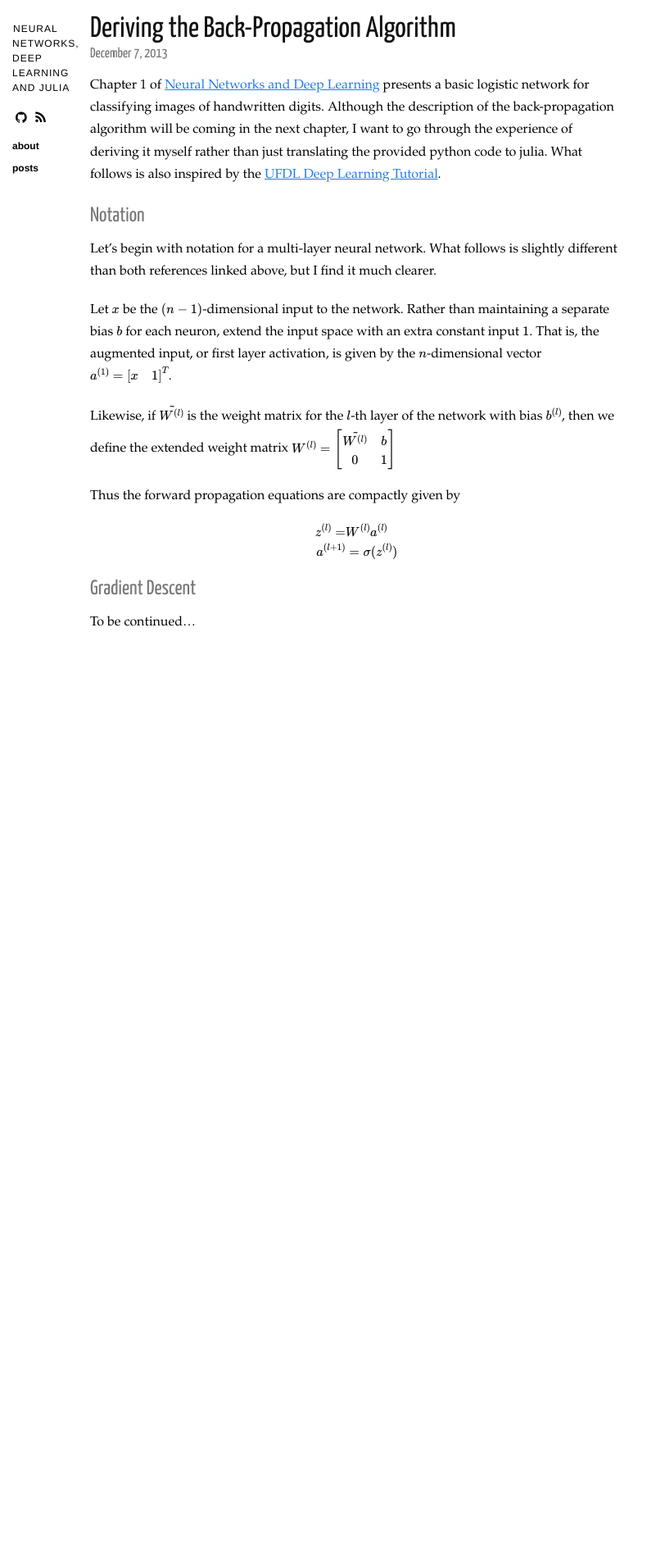
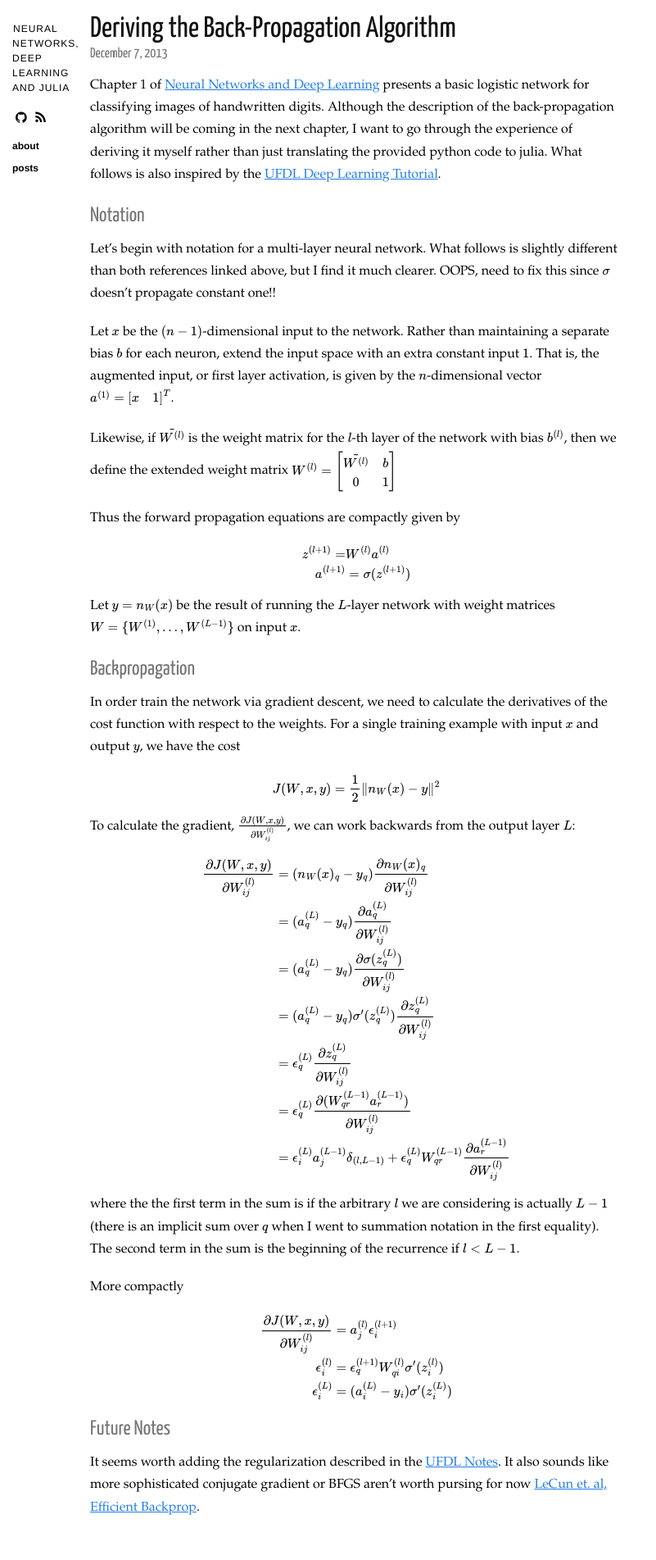
Before and after one commit to bachase/nnadl-julia, a Jekyll site: the page built from _posts/2013-12-07-backprop.markdown, in a window 1280 px wide. Shown: the whole page at 82% size, without its empty margins (0-801 px from the left). Built offline with Jekyll 4.4.1, drawn with Linux system fonts in a browser that asks for light colours; nearby versions of some CDN libraries; formulas are drawn with MathJax 3; before the commit the page ends 900 px from its top, so only the background shows below that.

Commit message:
more progress on notes

```diff
--- a/_posts/2013-12-07-backprop.markdown
+++ b/_posts/2013-12-07-backprop.markdown
@@ -6,7 +6,7 @@ category: post
 Chapter 1 of [Neural Networks and Deep Learning](http://neuralnetworksanddeeplearning.com/) presents a basic logistic network for classifying images of handwritten digits.  Although  the description of the back-propagation algorithm will be coming in the next chapter, I want to go through the experience of deriving it myself rather than just translating the provided python code to julia.  What follows is also inspired by the [UFDL Deep Learning Tutorial](http://ufldl.stanford.edu/wiki/index.php/UFLDL_Tutorial).
 
 ### Notation
-Let's begin with notation for a multi-layer neural network.  What follows is slightly different than both references linked above, but I find it much clearer.
+Let's begin with notation for a multi-layer neural network.  What follows is slightly different than both references linked above, but I find it much clearer. OOPS, need to fix this since $\sigma$ doesn't propagate constant one!!
 
 Let $$ x $$ be the $$(n-1)$$-dimensional input to the network. Rather than maintaining a separate bias $$ b $$ for each neuron, extend the input space with an extra constant input $$ 1 $$. That is, the augmented input, or first layer activation, is given by the $$n$$-dimensional vector
 $$ a^{(1)} = \begin{bmatrix} x & 1 \end{bmatrix}^T $$.
@@ -23,11 +23,47 @@ Thus the forward propagation equations are compactly given by
 
 $$
 \begin{align}
-z^{(l)} =& W^{(l)}a^{(l)} \cr
- a^{(l+1)} &= \sigma( z^{(l)})
+z^{(l+1)} =& W^{(l)}a^{(l)} \cr
+ a^{(l+1)} &= \sigma( z^{(l+1)})
 \end{align}
 $$
 
-### Gradient Descent
+Let $$ y = n_W(x) $$ be the result of running the $L$-layer network with weight matrices $$W=\{W^{(1)},\ldots,W^{(L-1)}\}$$ on input $$x$$.
 
-To be continued...
+### Backpropagation
+
+In order train the network via gradient descent, we need to calculate the derivatives of the cost function with respect to the weights.  For a single training example with input $$x$$ and output $$y$$, we have the cost
+
+$$
+J(W,x,y) = \frac{1}{2}\lVert n_W(x) - y \rVert^2
+$$
+
+To calculate the gradient, $$ \frac{\partial J(W,x,y)}{\partial W^{(l)}_{ij}} $$, we can work backwards from the output layer $$L$$:
+
+$$
+\begin{align}
+\frac{\partial J(W,x,y)}{\partial W^{(l)}_{ij}} &= (n_W(x)_q - y_q) \frac{\partial n_W(x)_q}{\partial W^{(l)}_{ij}}\\
+&=(a^{(L)}_q - y_q)\frac{\partial a_q^{(L)}}{\partial W^{(l)}_{ij}}\\
+&=(a^{(L)}_q - y_q)\frac{\partial \sigma(z^{(L)}_q)}{\partial W^{(l)}_{ij}}\\
+&=(a^{(L)}_q - y_q)\sigma'(z^{(L)}_q)\frac{\partial z^{(L)}_q}{\partial W^{(l)}_{ij}}\\
+&=\epsilon_q^{(L)}\frac{\partial z^{(L)}_q}{\partial W^{(l)}_{ij}}\\
+&=\epsilon_q^{(L)}\frac{\partial (W^{(L-1)}_{qr}a_r^{(L-1)})}{\partial W^{(l)}_{ij}}\\
+&=\epsilon_i^{(L)}a_j^{(L-1)}\delta_{(l,L-1)}
++ \epsilon_q^{(L)}W^{(L-1)}_{qr}\frac{\partial a_r^{(L-1)}}{\partial W^{(l)}_{ij}}
+\end{align}
+$$
+
+where the the first term in the sum is if the arbitrary $l$ we are considering is actually $L-1$ (there is an implicit sum over $q$ when I went to summation notation in the first equality).  The second term in the sum is the beginning of the recurrence if $l < L-1$.
+
+More compactly
+
+$$
+\begin{align}
+\frac{\partial J(W,x,y)}{\partial W^{(l)}_{ij}} &= a_j^{(l)}\epsilon_i^{(l+1)}\\
+\epsilon_i^{(l)} & = \epsilon_q^{(l+1)}W^{(l)}_{qi}\sigma'(z_i^{(l)})\\
+\epsilon_i^{(L)} & = (a^{(L)}_i - y_i)\sigma'(z^{(L)}_i)
+\end{align}
+$$
+
+### Future Notes
+It seems worth adding the regularization described in  the [UFDL Notes](http://ufldl.stanford.edu/wiki/index.php/Backpropagation_Algorithm).  It also sounds like more sophisticated conjugate gradient or BFGS aren't worth pursing for now  [LeCun et. al, Efficient Backprop](http://yann.lecun.com/exdb/publis/pdf/lecun-98b.pdf).
```
